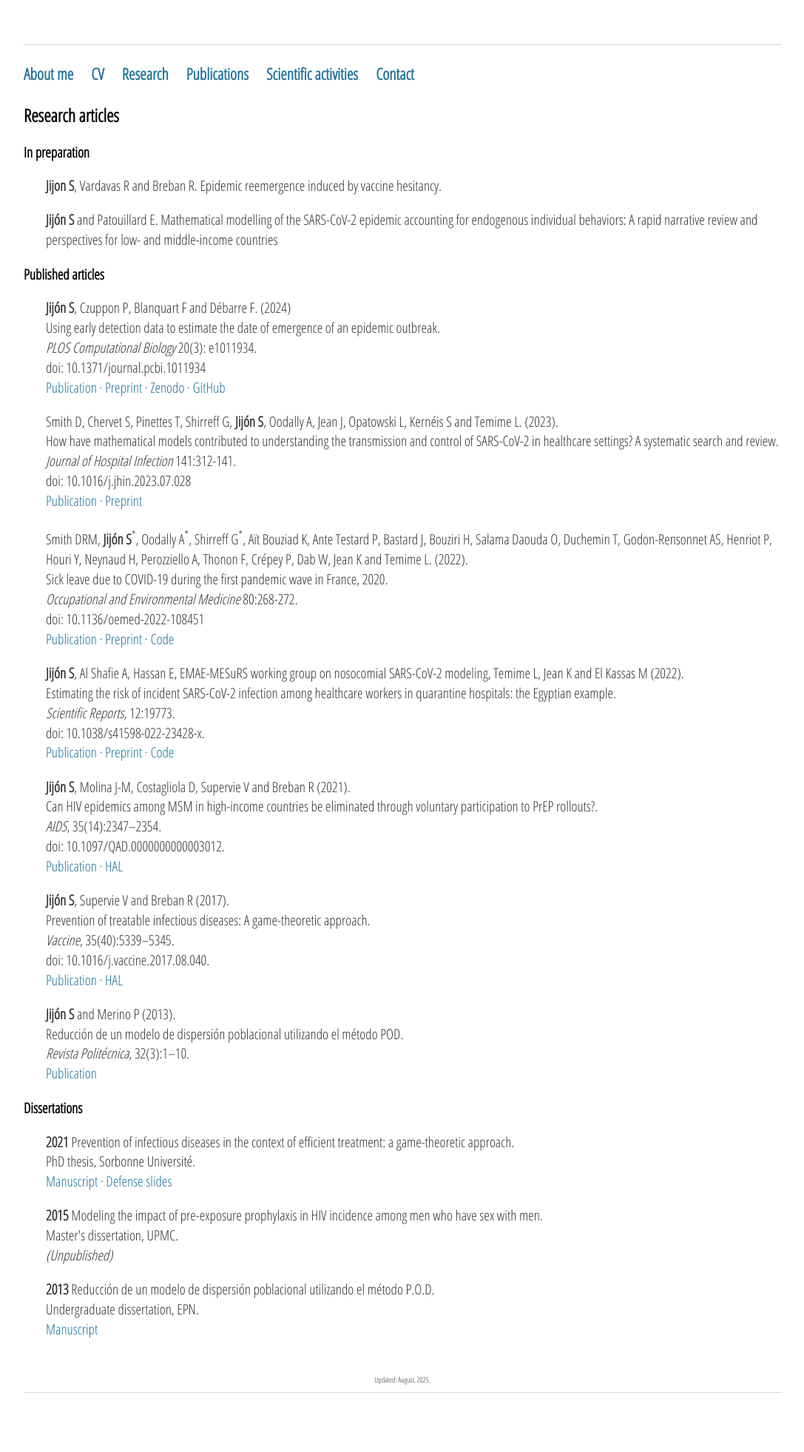
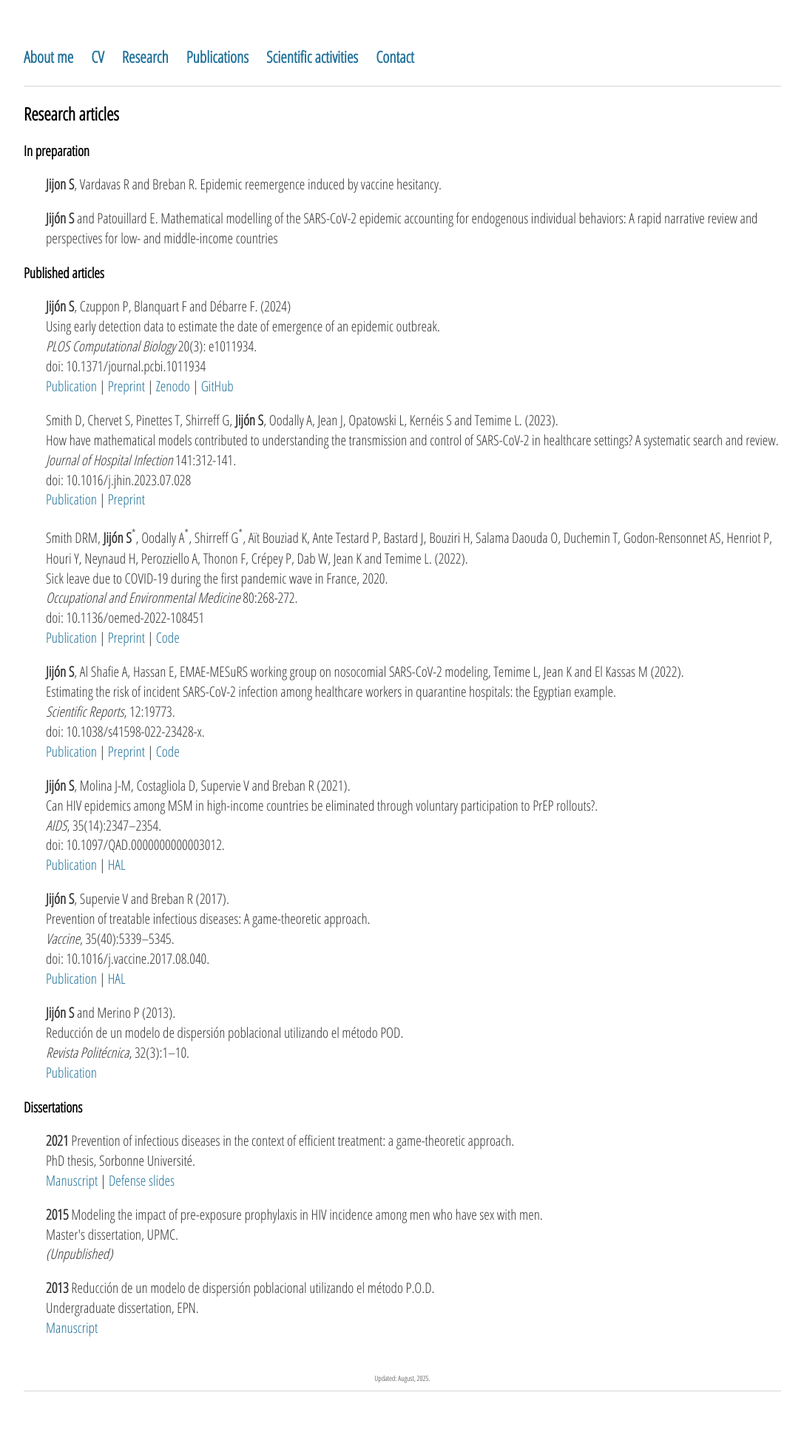
Before and after one commit to sjijon/sjijon.github.io, a Jekyll site: the page built from publications.html, in a window 1280 px wide. Shown: the whole page at 74% size, without its empty margins (96-1183 px from the left). Built offline with Jekyll 4.4.1, drawn with Linux system fonts in a browser that asks for light colours; nearby versions of some CDN libraries.

Commit message:
Add back horizontal lines

```diff
--- a/contact.html
+++ b/contact.html
@@ -3,6 +3,8 @@ layout: default
 title: contact
 ---
 <div class="blurb">
+	<p style="border-bottom: 1px solid #d5d5d5;"></p>
+
 	<h2>Contact</h2>
 	<p>
 		<i class="far fa-envelope" style="color:#1f7099"></i> sofia.jijon[at]gmail[dot]com
--- a/css/main.css
+++ b/css/main.css
@@ -1,5 +1,4 @@
 body {
-    border-top: 1px solid #d5d5d5;
     margin: 60px auto;
     width: 80%;
 }
--- a/cv.html
+++ b/cv.html
@@ -11,6 +11,8 @@ title: CV
 		<a href="https://github.com/sjijon/sjijon.github.io/blob/master/files/CV/CV_FR_JIJON.pdf" target="_blank">FR</a> |
 		<a href="https://github.com/sjijon/sjijon.github.io/blob/master/files/CV/CV_ES_JIJON.pdf" target="_blank">ES</a>
 	</p>
+
+	<p style="border-bottom: 1px solid #d5d5d5;"></p>
 
 	<h5>EXPERIENCE</h5>
 
--- a/index.html
+++ b/index.html
@@ -8,6 +8,8 @@ title: Sofia JIJON
 	<p>
 		Mathematical modeling of infectious diseases
 	</p>
+
+	<p style="border-bottom: 1px solid #d5d5d5;"></p>
 
 	<h2>About me</h2>
 	<p>
--- a/publications.html
+++ b/publications.html
@@ -3,6 +3,7 @@ layout: default
 title: Publications
 ---
 <div class="blurb">
+	<p style="border-bottom: 1px solid #d5d5d5;"></p>
 	<h2>Research articles</h2>
 
 	<h3>In preparation</h3>
@@ -25,15 +26,15 @@ title: Publications
 		<br>
 		doi: 10.1371/journal.pcbi.1011934
 		<br>
-		<!-- <span style= "color: #1f7099;"> &#183; </span> -->
+		<!--  |  -->
 		<a href="https://doi.org/10.1371/journal.pcbi.1011934" target="_blank">Publication</a>
-		<span style= "color: #1f7099;"> &#183; </span>
+		 |
 		<a href="https://www.medrxiv.org/content/10.1101/2023.01.09.23284284v2" target="_blank">Preprint</a>
-		<span style= "color: #1f7099;"> &#183; </span>
+		 |
 		<a href="https://zenodo.org/doi/10.5281/zenodo.10657737" target="_blank">Zenodo</a>
-		<span style= "color: #1f7099;"> &#183; </span>
+		 |
 		<a href="https://github.com/sjijon/estimate-emergence-from-data" target="_blank">GitHub</a>
-		<!-- <span style= "color: #1f7099;"> &#183; </span> -->
+		<!--  |  -->
 	</p>
 
 	<p style="padding-left:30px;">
@@ -45,11 +46,11 @@ title: Publications
 		<br>
 		doi: 10.1016/j.jhin.2023.07.028
 		<br>
-		<!-- <span style= "color: #1f7099;"> &#183; </span> -->
+		<!--  |  -->
 		<a href="https://doi.org/10.1016/j.jhin.2023.07.028" target="_blank">Publication</a>
-		<span style= "color: #1f7099;"> &#183; </span>
+		 |
 		<a href="https://www.medrxiv.org/content/10.1101/2023.03.17.23287403v2" target="_blank">Preprint</a>
-		<!-- <span style= "color: #1f7099;"> &#183; </span> -->
+		<!--  |  -->
 	</p>
 
 	<p style="padding-left:30px;">
@@ -61,13 +62,13 @@ title: Publications
 		<br>
 		doi: 10.1136/oemed-2022-108451
 		<br>
-		<!-- <span style= "color: #1f7099;"> &#183; </span> -->
+		<!--  |  -->
 		<a href="https://doi.org/10.1136/oemed-2022-108451" target="_blank">Publication</a>
-		<span style= "color: #1f7099;"> &#183; </span>
+		 |
 		<a href="" target="_blank">Preprint</a>
-		<span style= "color: #1f7099;"> &#183; </span>
+		 |
 		<a href="https://github.com/MESuRS-Lab/Covid-sick-leave" target="_blank">Code</a>
-		<!-- <span style= "color: #1f7099;"> &#183; </span> -->
+		<!--  |  -->
 	</p>
 
 	<p style="padding-left:30px;">
@@ -79,14 +80,14 @@ title: Publications
 		<br>
 		doi: 10.1038/s41598-022-23428-x.
 		<br>
-		<!-- <span style= "color: #1f7099;"> &#183; </span> -->
+		<!--  |  -->
 		<a href="https://doi.org/10.1038/s41598-022-23428-x" target="_blank">Publication</a>
 		<!-- <a href="https://doi.org/10.1101/2020.12.21.20248594" target="_blank">Medrxiv</a> &#183; -->
-		<span style= "color: #1f7099;"> &#183; </span>
+		 |
 		<a href="https://www.researchsquare.com/article/rs-1893865/v1 target="_blank">Preprint</a>
-		<span style= "color: #1f7099;"> &#183; </span>
+		 |
 		<a href="https://github.com/sjijon/SARS-CoV-2_QuarantineHospitals" target="_blank">Code</a>
-		<!-- <span style= "color: #1f7099;"> &#183; </span> -->
+		<!--  |  -->
 	</p>
 	<p style="padding-left:30px;">
 		<strong>Jijón S</strong>, Molina J-M, Costagliola D, Supervie V and Breban R (2021).
@@ -97,11 +98,11 @@ title: Publications
 		<br>
 		doi: 10.1097/QAD.0000000000003012.
 		<br>
-		<!-- <span style= "color: #1f7099;"> &#183; </span> -->
+		<!--  |  -->
 		<a href="https://doi.org/10.1097/QAD.0000000000003012" target="_blank">Publication</a>
-		<span style= "color: #1f7099;"> &#183; </span>
+		 |
 		<a href="https://hal.archives-ouvertes.fr/hal-03287483" target="_blank">HAL</a>
-		<!-- <span style= "color: #1f7099;"> &#183; </span> -->
+		<!--  |  -->
 	</p>
 	<p style="padding-left:30px;">
 		<strong>Jijón S</strong>, Supervie V and Breban R (2017).
@@ -112,11 +113,11 @@ title: Publications
 		<br>
 		doi: 10.1016/j.vaccine.2017.08.040.
 		<br>
-		<!-- <span style= "color: #1f7099;"> &#183; </span> -->
+		<!--  |  -->
 		<a href="https://doi.org/10.1016/j.vaccine.2017.08.040" target="_blank">Publication</a>
-		<span style= "color: #1f7099;"> &#183; </span>
+		 |
 		<a href="https://hal.archives-ouvertes.fr/pasteur-01634523" target="_blank">HAL</a>
-		<!-- <span style= "color: #1f7099;"> &#183; </span> -->
+		<!--  |  -->
 	</p>
 	<p style="padding-left:30px;">
 		<strong>Jijón S</strong> and Merino P (2013).
@@ -125,9 +126,9 @@ title: Publications
 		<br>
 		<em>Revista Politécnica</em>, 32(3):1–10.
 		<br>
-		<!-- <span style= "color: #1f7099;"> &#183; </span> -->
+		<!--  |  -->
 		<a href="https://revistapolitecnica.epn.edu.ec/ojs2/index.php/revista_politecnica2/article/view/66" target="_blank">Publication</a>
-		<!-- <span style= "color: #1f7099;"> &#183; </span> -->
+		<!--  |  -->
 	</p>
 
 	<h3>Dissertations</h3>
@@ -136,11 +137,11 @@ title: Publications
 		<br>
 		PhD thesis, Sorbonne Université.
 		<br>
-		<!-- <span style= "color: #1f7099;"> &#183; </span> -->
+		<!--  |  -->
 		<a href="https://theses.fr/s267442" target="_blank">Manuscript</a>
-		<span style= "color: #1f7099;"> &#183; </span>
+		 |
 		<a href="https://github.com/sjijon/sjijon.github.io/raw/master/files/DiaposSoutenanceThese_Handout.pdf" target="_blank">Defense slides</a>
-		<!-- <span style= "color: #1f7099;"> &#183; </span> -->
+		<!--  |  -->
 	</p>
 	<p style="padding-left:30px;">
 		<strong>2015</strong> Modeling the impact of pre-exposure prophylaxis in HIV incidence among men who have sex with men.
@@ -154,9 +155,9 @@ title: Publications
 		<br>
 		Undergraduate dissertation, EPN.
 		<br>
-		<!-- <span style= "color: #1f7099;"> &#183; </span> -->
+		<!--  |  -->
 		<a href="http://bibdigital.epn.edu.ec/handle/15000/5625?locale=en" target="_blank">Manuscript</a>
-		<!-- <span style= "color: #1f7099;"> &#183; </span> -->
+		<!--  |  -->
 	</p>
 
 </br>
```
